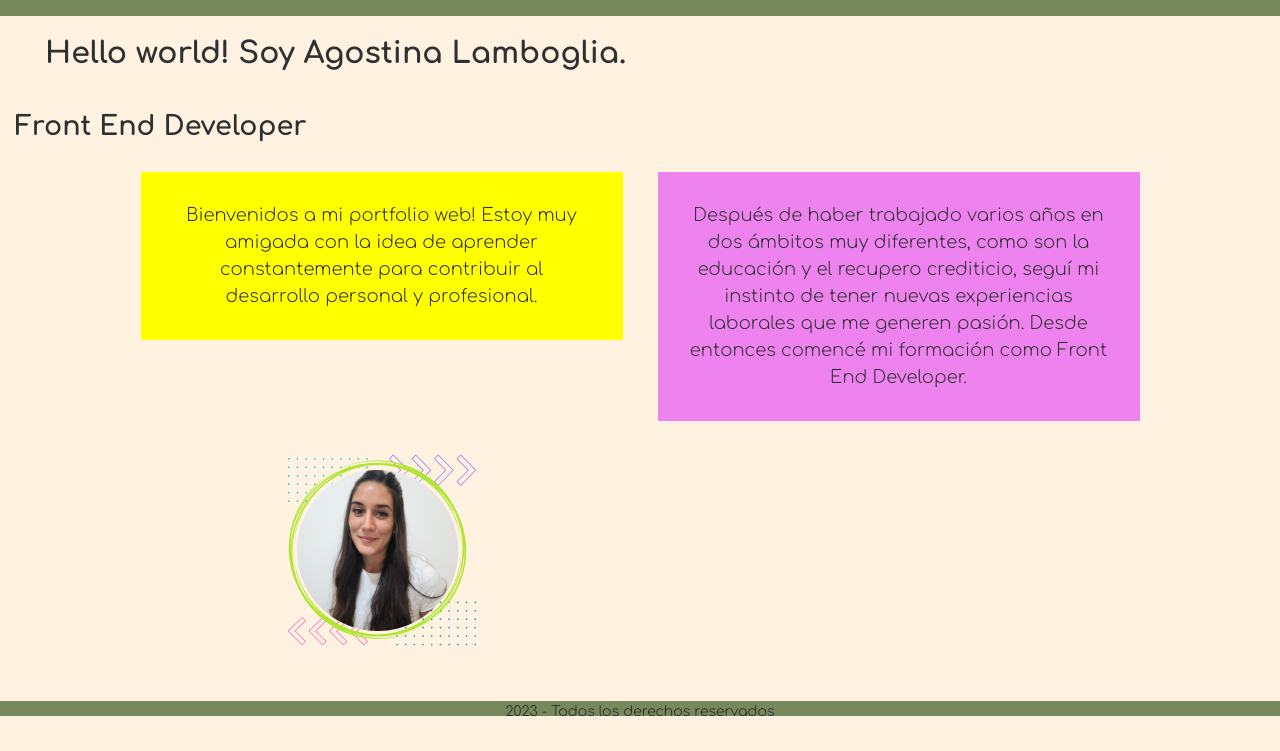
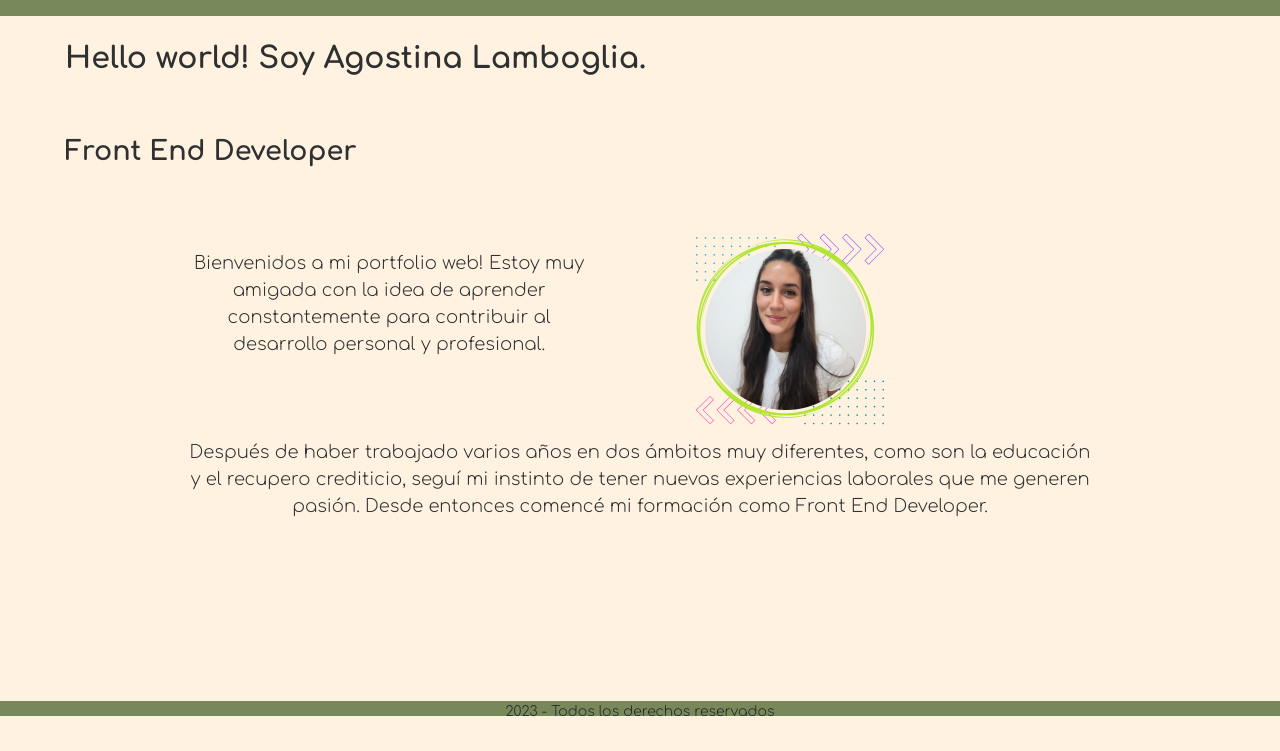
Before and after one commit to agostinalamboglia/PreEntrega3, a website: page index.html in a window 1280 px wide. Shown: the part 84-835 px from the top of the page. After the commit the page ends 800 px from the top, so only its background shows below. Drawn offline with nearby package versions, Linux system fonts and the light colour scheme.

Commit message:
desktop de home y contact listos

```diff
--- a/scss/htmls/_contact.scss
+++ b/scss/htmls/_contact.scss
@@ -29,13 +29,21 @@
 
 /*MQ de desktop*/
 @media screen and (min-width: 1024px){
-    .contenedorContactos{
-        display: flex;
-        flex-direction: row;
-
+    .mainContact{
+        .contacth1{
+            display: flex;
+            align-items: flex-start;
+            margin-left: 40px;
+            padding: 25px;
+        }
+        .contenedorContactos{
+            margin: 3%;
+            display: flex;
+            flex-direction: row;
+            justify-content: center;
+            gap: 10%;}
         .medioContacto{
-
-
+            margin: 2%;
         }
     }
 }
--- a/scss/htmls/_home.scss
+++ b/scss/htmls/_home.scss
@@ -7,12 +7,14 @@
     color: $color-texto;
     .indexh1{
         @extend %tituloh1;
+        padding: 20px;
         text-align: center;
     }
     .indexh2{
         @extend %tituloh2;
         font-size: 27px;
-        text-align: center;
+        margin: 5px;
+        padding: 10px;
     }
     .contentMainHome .parrafoIndex1{
         margin: 15px;
@@ -37,44 +39,46 @@
 }
 
 /*MQ de tablet*/
+@media screen and (min-width: 600px){
 
+}
 /*MQ de desktop*/
 @media screen and (min-width: 1024px){
     .home{
         .indexh1{
             display: flex;
             align-items: flex-start;
-            margin-left: 25px;
-            padding: 30px;
+            margin-left: 40px;
+            padding: 25px;
         }
         .indexh2{
             display: flex;
-            flex-direction: row;
             align-items: flex-start;
-            margin-left: 35px;
+            margin-left: 40px;
+            padding: 25px;
         }
         .contentMainHome{
+            margin: 1%;
             display: grid;
             justify-content: center;
             grid-template-columns: 40% 40% ;
             grid-template-rows: 40% 40%;
             grid-template-areas:
-            "parrafo-uno" "imgHome"
-            "parrafo-dos" "parrafo-dos";
-            gap: 5px;
-        }
-        .parrafo1 .parrafoIndex1{
-            background-color: yellow;
+            "parrafo-uno imgHome"
+            "parrafo-dos parrafo-dos";
+                .parrafo1{
                 grid-area: parrafo-uno;
+                margin-bottom: 25px;
                 }
                 .imgHome{
                 grid-area: imgHome;
-            margin: 0;
-            padding: 0;
+                display: flex;
+                flex-direction: column;
+                align-items: flex-start;
                 }
-        .parrafo2 .parrafoIndex2{
-            background-color: violet;
+                .parrafo2{
                 grid-area: parrafo-dos;
                 }
         }
     }
+}
--- a/scss/utilidades/_extend.scss
+++ b/scss/utilidades/_extend.scss
@@ -1,15 +1,13 @@
 //extend
 
 %tituloh1{
-    padding: 20px;
     text-align: center;
     font-size: 30px;
     font-weight: bold;
 }
 
 %tituloh2{
-    margin: 5px;
-    padding: 10px;
+    text-align: center;
     font-weight: bold;
 }
 
```
Also changed, not shown: css/main.css. Lines whose indentation alone changed are shown as unchanged.
